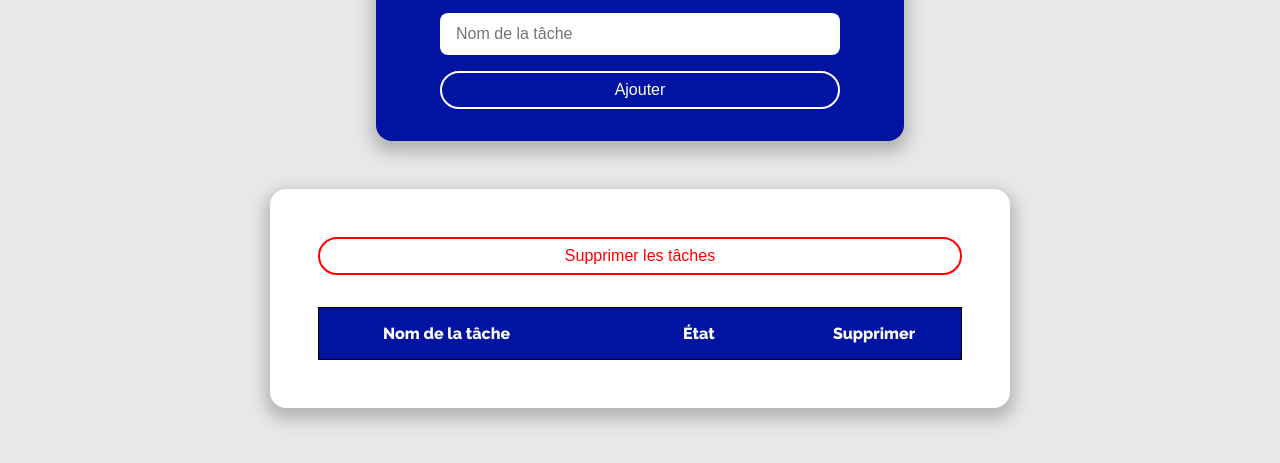
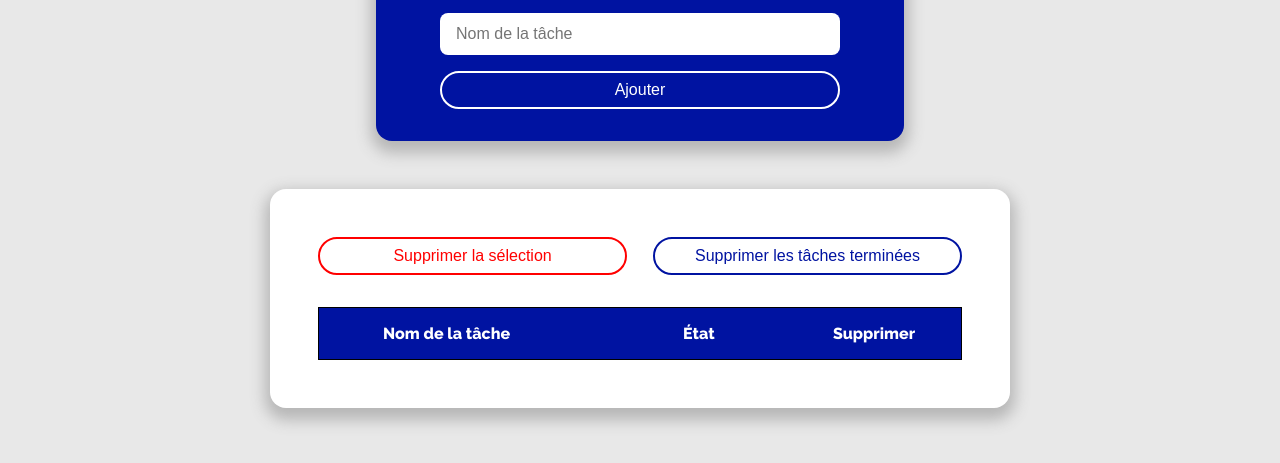
Before and after one commit to MarieC-Dev/pet-project, a plain HTML site: page toDoList.html in a window 1280 px wide. Shown: the part 275-738 px from the top of the page. Drawn offline with Linux system fonts and the light colour scheme.

Commit message:
add remove finished tasks button

```diff
--- a/style/scss/components/_toDoList.scss
+++ b/style/scss/components/_toDoList.scss
@@ -80,6 +80,26 @@
         border-radius: 1rem;
         box-shadow: $shadow;
 
+        .btnsRemoveTasks {
+            display: flex;
+            justify-content: space-between;
+
+            button {
+                width: 48%;
+
+                &:last-child {
+                    background-color: white;
+                    color: $darkColor;
+                    border-color: $darkColor;
+
+                    &:hover {
+                        background-color: $darkColor;
+                        color: white;
+                    }
+                }
+            }
+        }
+
         table, thead, tbody {
             border-collapse: collapse;
         }
--- a/toDoList.html
+++ b/toDoList.html
@@ -28,12 +28,20 @@
             </section>
 
             <section class="contentToDoList">
-                <button
-                    onclick="multiRemoveTaskBtn()"
-                    type="button"
-                    class="multiRemoveTask">
-                    Supprimer les tâches
-                </button>
+                <div class="btnsRemoveTasks">
+                    <button
+                        onclick="multiRemoveTasksBtn()"
+                        type="button"
+                        class="multiRemoveTasks">
+                        Supprimer la sélection
+                    </button>
+                    <button
+                        onclick=""
+                        type="button"
+                        class="removeFinishedTasks">
+                        Supprimer les tâches terminées
+                    </button>
+                </div>
                 <p class="multiRemoveError"></p>
 
                 <table>
```
Also changed, not shown: style/style.css, 1 other file.
